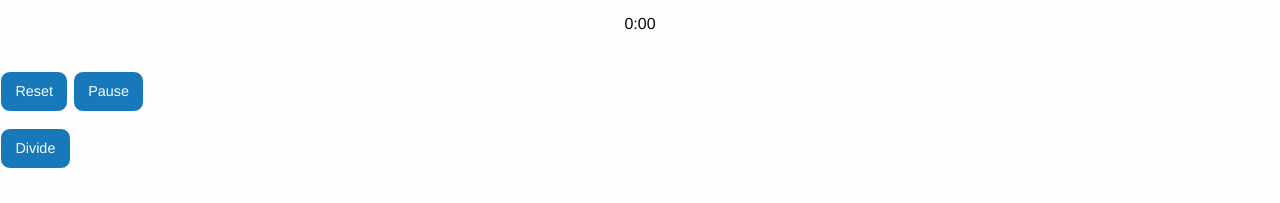
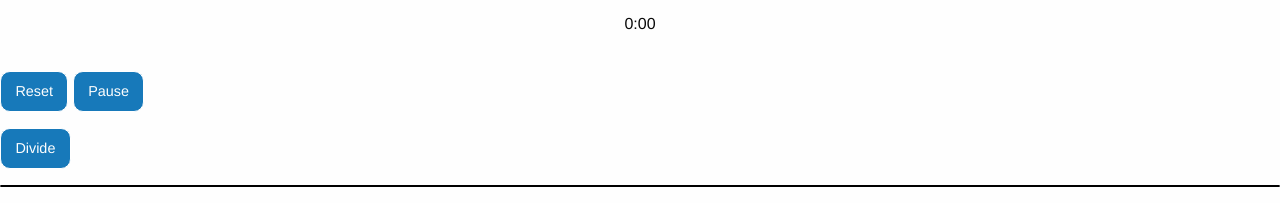
Before and after one commit to adambratt/SWMeeting, a Django app: template templates/timer.html in a window 1280 px wide. Shown: the part 732-935 px from the top of the page. Before the commit the page ends 901 px from the top, so only its background shows below. Run offline with Django 3.2, Linux system fonts and the light colour scheme; the template is opened without the code that fills it, so the values that code supplies are empty; some libraries are stand-ins or nearby versions.

Commit message:
updated css

```diff
--- a/static/app.css
+++ b/static/app.css
@@ -52,3 +52,10 @@ form.nice {
 .center {
     text-align: center;
 }
+
+#fulltime{
+    border-radius: 25px;
+    border: 1px solid black;
+    background: black;
+    color: white;
+}
```
